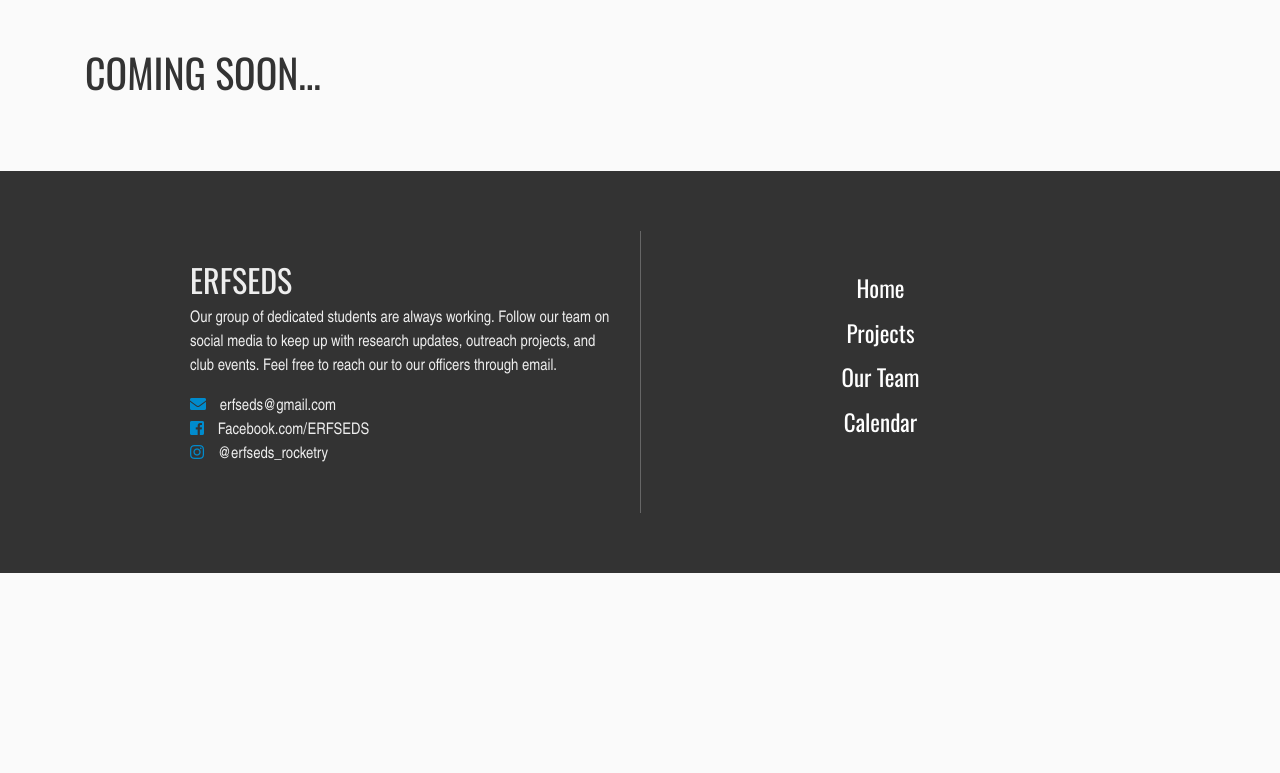
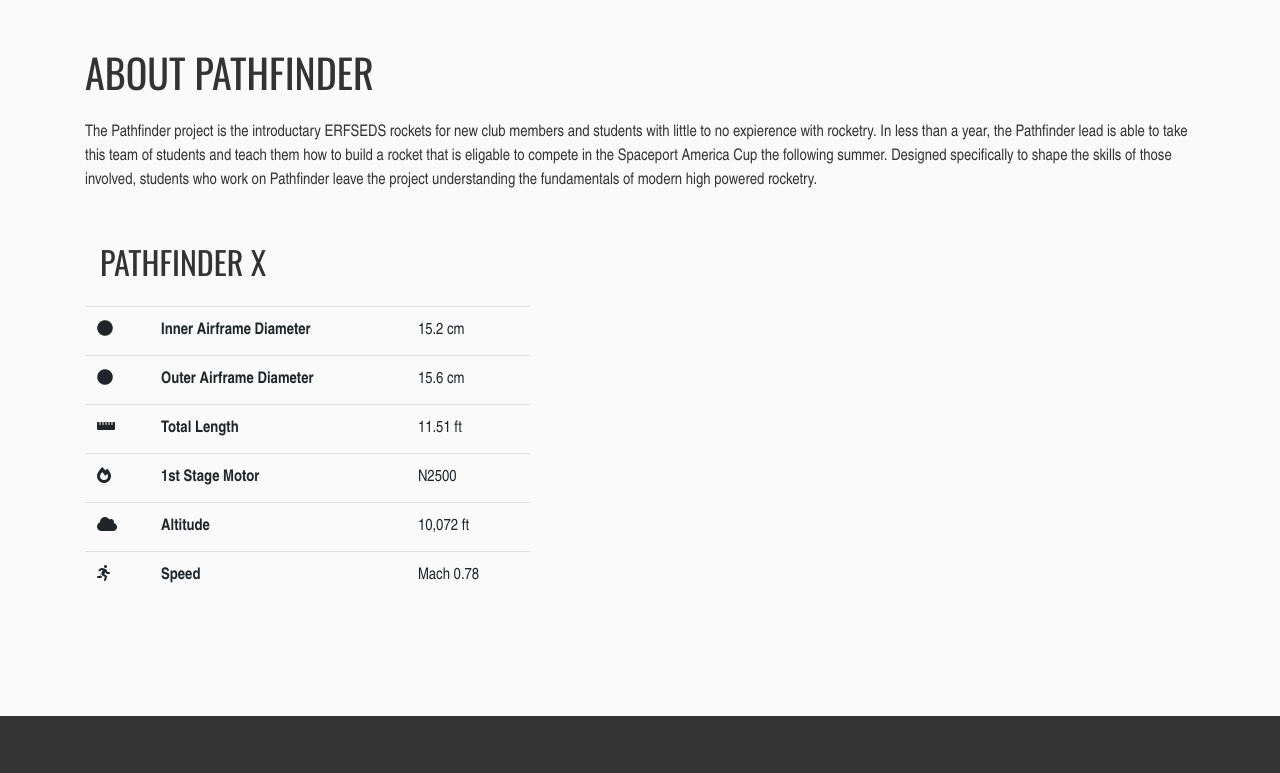
Before and after one commit to ERFSEDS/erfseds-site, a plain HTML site: page projects/pathfinder.html in a window 1280 px wide. Shown: the part 402-1175 px from the top of the page. Before the commit the page ends 975 px from the top, so only its background shows below. Drawn offline with nearby package versions, Linux system fonts and the light colour scheme.

Commit message:
pathfinder

```diff
--- a/projects/pathfinder.html
+++ b/projects/pathfinder.html
@@ -93,10 +93,60 @@
 <div class="container description">
     <div class="row section">
         <div class="col col-12">
-            <h1>Coming soon...</h1>
+            <h1>About Pathfinder</h1>
+            The Pathfinder project is the introductary ERFSEDS rockets for new club members and students with little to no expierence with rocketry. In less than a year, the Pathfinder lead is able to take this team of students and teach them how to build a rocket that is eligable to compete in the Spaceport America Cup the following summer. Designed specifically to shape the skills of those involved, students who work on Pathfinder leave the project understanding the fundamentals of modern high powered rocketry.
         </div>
     </div>
+    <div class="col col-12">
+      <h2>Pathfinder X</h2>
+  </div>
+  <div class="row vehicle">
+      <div class="col col-lg-5 col-md-12 col-sm-12 specs">
+          <table class="table">
+              <tbody>
+                  <tr>
+                      <th><i class="fas fa-circle"></i></th>
+                      <th scope="row">Inner Airframe Diameter</th>
+                      <td>15.2 cm</td>
+                  </tr>
+                  <tr>
+                    <th><i class="fas fa-circle"></i></th>
+                    <th scope="row">Outer Airframe Diameter</th>
+                    <td>15.6 cm </td>
+                </tr>
+                  <tr>
+                      <th><i class="fas fa-ruler-horizontal"></i></th>
+                      <th scope="row"> Total Length</th>
+                      <td>11.51 ft </td>
+                  </tr>
+                  <tr>
+                      <th><i class="fas fa-fire-alt"></i></th>
+                      <th scope="row"> 1st Stage Motor</th>
+                      <td>N2500</td>
+                  </tr>
+                  <tr>
+                      <th><i class="fas fa-cloud"></i></th>
+                      <th scope="row">Altitude</th>
+                      <td>10,072 ft</td>
+                  </tr>
+                  <tr>
+                      <td><i class="fas fa-running"></i></td>
+                      <th scope="row"></i>Speed</th>
+                      <td>Mach 0.78</td>
+                  </tr>
+                  <!-- <tr>
+                      <th><i class="fas fa-star"></i></th>
+                      <td colspan="2">
+                          Features full fiberglass airframe, custom-built fly-away rail guide, custom aluminum brackets on fins for easily attaching and removing ducts, removable canards, Raven 3 altimeter.
+                      </td>
+                  </tr> -->
+              </tbody>
+          </table>
+      </div>
+      </div>
 </div>
+
+
 
 <!-- FOOTER START -->
 
```
